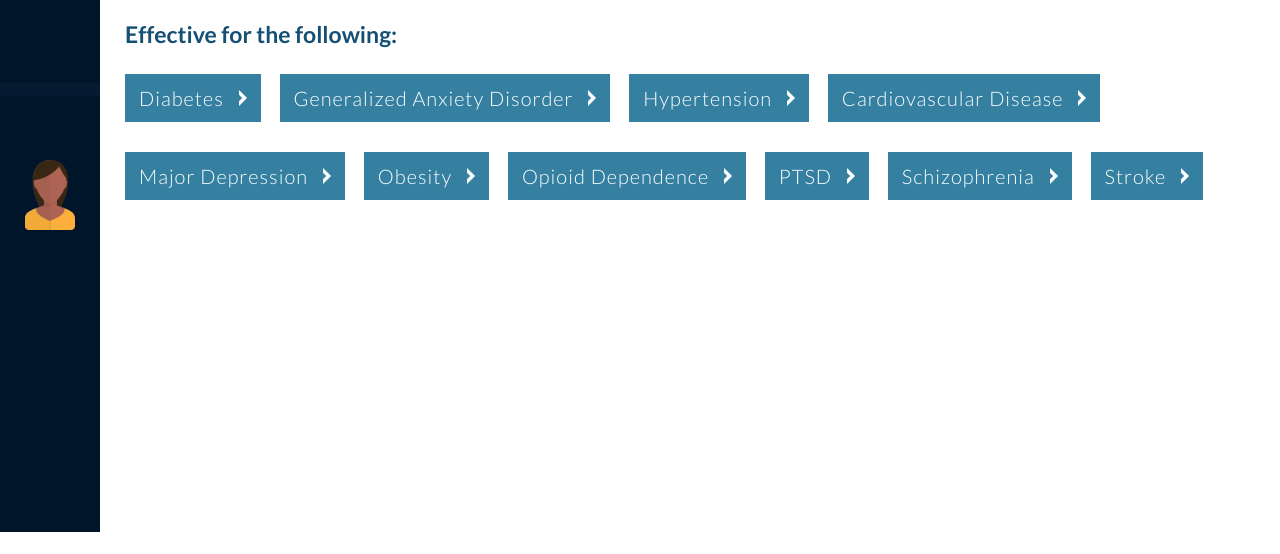
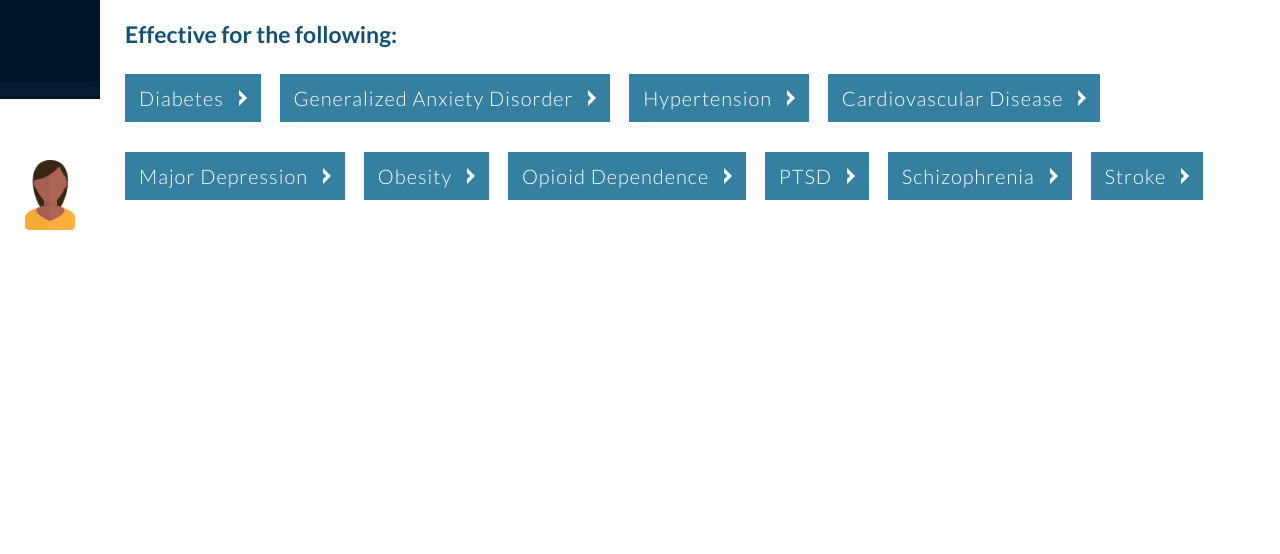
Before and after one commit to mtngoatgit/integrated-psychotherapy, a plain HTML site: page index.html in a window 1280 px wide. Shown: the part 701-1255 px from the top of the page. After the commit the page ends 1024 px from the top, so only its background shows below. Drawn offline with nearby package versions, Linux system fonts and the light colour scheme.

Commit message:
fixed another nav-bar bug

```diff
--- a/index.html
+++ b/index.html
@@ -62,11 +62,6 @@
         <div class="nav-icon-container">
           <img class="nav-icon" src="/assets/bust.png" alt="bust" />
         </div>
-      </div>
-    </div>
-    <div class="nav-overflow-exterior">
-      <div class="nav-overflow-interior">
-
       </div>
     </div>
   </section>
--- a/styles/style.css
+++ b/styles/style.css
@@ -39,9 +39,10 @@
 .nav-bar {
   background-color: #01152a;
   width: 100px;
-  min-height: 100%;
   position: absolute;
   left: 0;
+  top: 95px;
+  bottom: 0;
 }
 .nav-item {
   width: 100%;
@@ -66,9 +67,9 @@
   background-color: #041b32;
   height: 14px;
 }
-.nav-overflow-exterior {
-  height: 27vh;
-}
+/*.nav-overflow-exterior {
+  height: 20vh;
+}*/
 .nav-overflow-interior {
 
 }
@@ -92,7 +93,7 @@
   margin-left: 100px;
   padding: 25px;
   font-family: 'Lato', sans-serif;
-  height: 145vh;
+  height: calc(1024px - 95px);
   overflow: scroll;
 }
 .main-body li {
```
